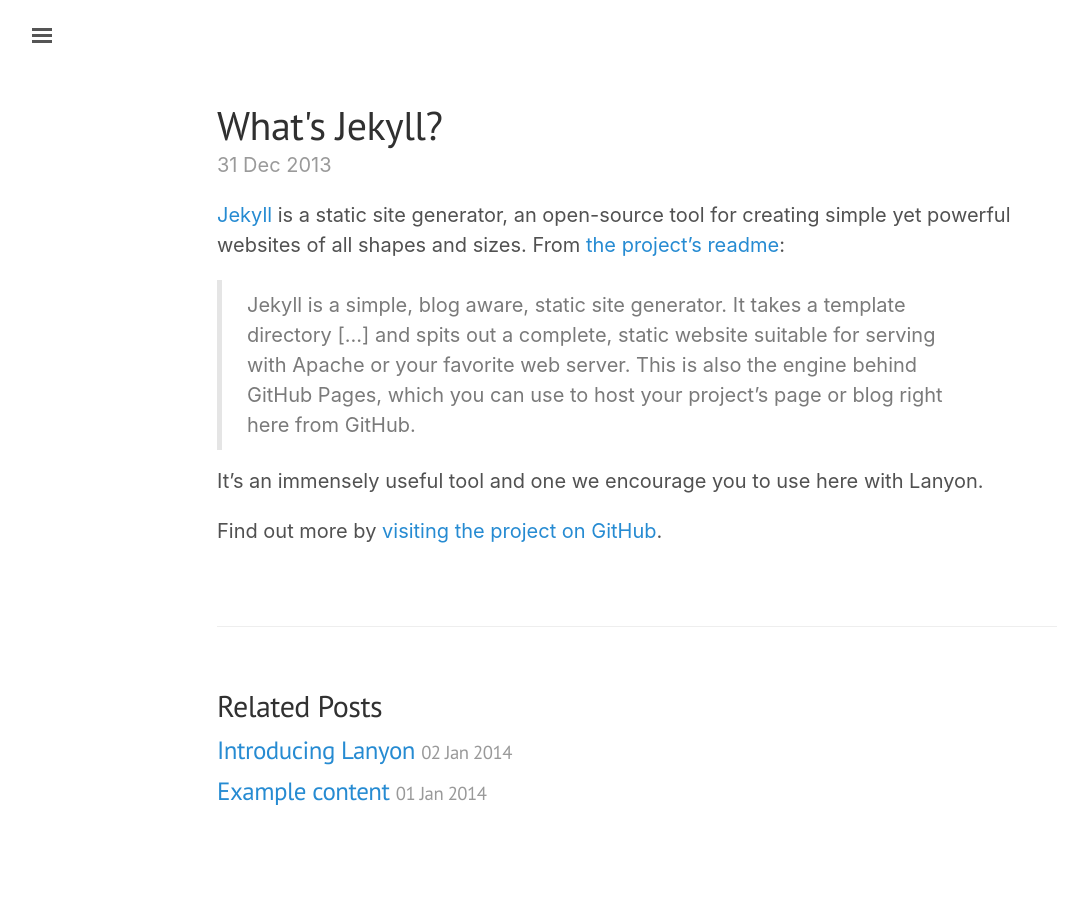
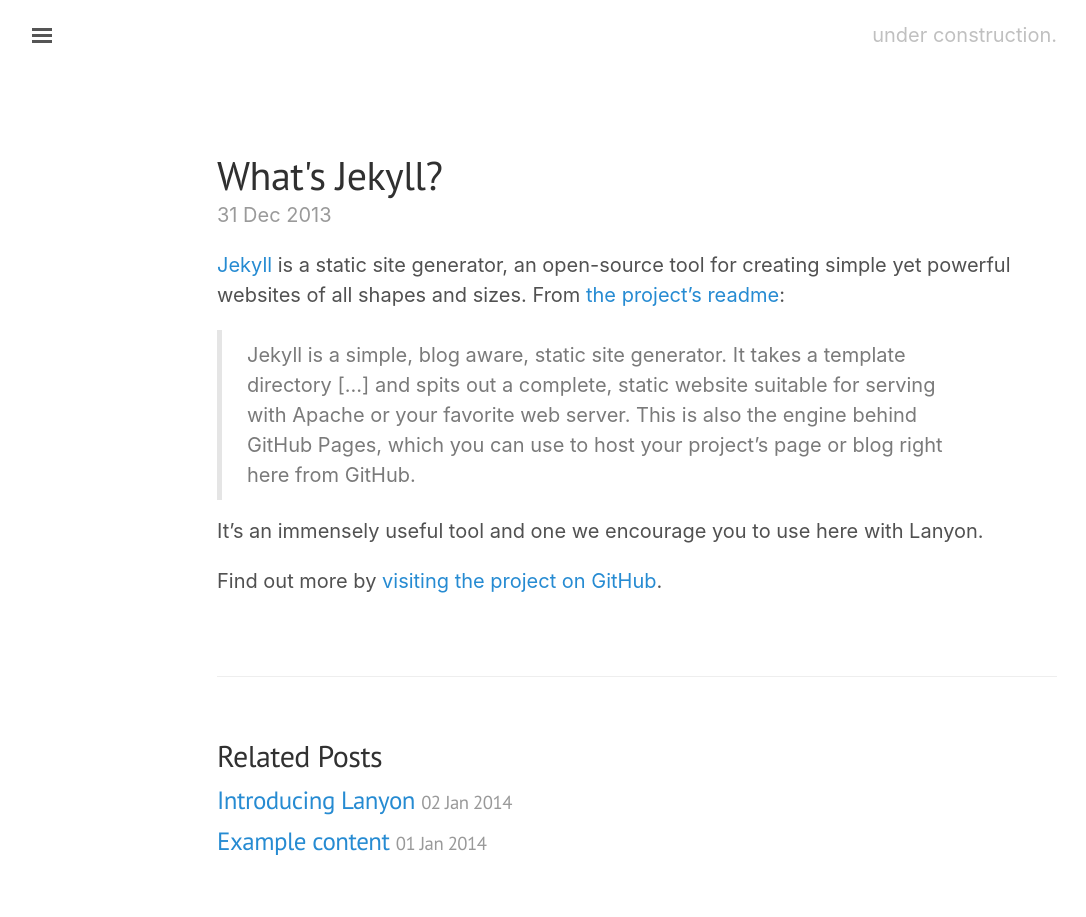
Before and after one commit to sajal2692/sajalsharma-v1, a Jekyll site: the page built from _posts/2013-12-31-whats-jekyll.md, in a window 1280 px wide. Shown: the whole page, without its empty margins (3-1089 px from the left). Built offline with Jekyll 4.4.1, drawn with Linux system fonts in a browser that asks for light colours; nearby versions of some CDN libraries.

Commit message:
added under construction sign

```diff
--- a/_layouts/default.html
+++ b/_layouts/default.html
@@ -16,7 +16,7 @@
             <a href="{{ site.baseurl }}/" title="Home">{{ site.title }}</a>
             <small>contact@sajalsharma.com</small>
           </h3> -->
-          <!-- <p class="masthead-subtitle">contact@sajalsharma.com</p> -->
+          <p class="masthead-subtitle">under construction.</p>
         </div>
       </div>
 
--- a/public/css/lanyon.css
+++ b/public/css/lanyon.css
@@ -689,7 +689,7 @@
 }
 
 .post-intro-section {
-  /*display: none;*/
+  display: none;
   margin-top: 4rem;
 }
 
```
